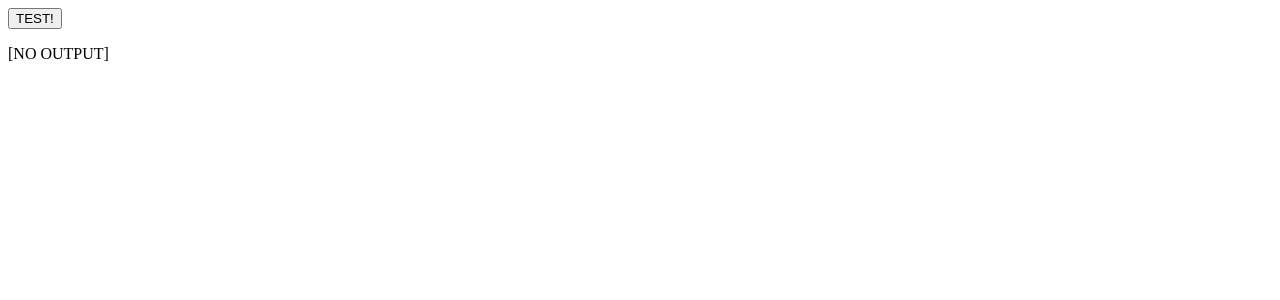
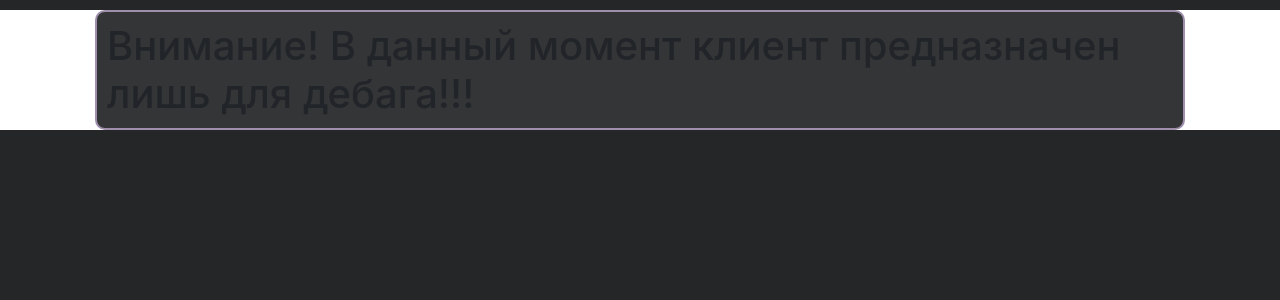
Before and after one commit to Minemaster656/MatrixAPI, a FastAPI app: page /client in a window 1280 px wide. Shown: the top 300 px of the page. Run offline with FastAPI, Linux system fonts and the light colour scheme; some libraries are stand-ins or nearby versions.

Commit message:
шизуем на фронтенде

```diff
--- a/requirements.txt
+++ b/requirements.txt
@@ -6,3 +6,4 @@ sqlalchemy
 alembic
 pgvector
 asyncio
+psycopg2-binary
--- a/routers/webclient.py
+++ b/routers/webclient.py
@@ -4,9 +4,12 @@ from fastapi import APIRouter, Depends
 
 router = APIRouter(prefix="")
 
+
 @router.get("/")
 def root():
     return FileResponse("templates/index.html")
+
+
 @router.get("/client")
 def client():
     return FileResponse("templates/client.html")
--- a/static/styles.css
+++ b/static/styles.css
@@ -1,14 +1,33 @@
-body{
-    text-align: center;
-    background: #00b7ff;
-    /* background: linear-gradient(135deg, rgba(0, 183, 255, 1) 0%, rgba(227, 84, 213, 1) 100%); */
-    background: linear-gradient(135deg, rgb(0, 95, 133) 0%, rgb(112, 42, 105) 100%);
-    background-attachment: fixed;
-    background-repeat: no-repeat;
-    color: rgb(190, 190, 190);
+:root {
+    --bgc: #252627;
+    --borgercolor: #9f8fac;
+    --borderradius: 10px;
+    --bordersize : 2px;
+    --bgc1: #343536;
+    --color: #bbc0ca;
+    --color-dark: #978f9e;
+    --color-link-1: #2d8ec7;
+    --color-link-2: #a72bc0;
+    --selection-color : #8aeef5;
 }
-.block{
-    background-color: rgb(49, 49, 49);
-    border: 2px solid gray;
-    border-radius: 10px;
+html {
+    color: var(--color);
+    background-color: var(--bgc);
 }
+a {
+    transition: all 0.5s ease-in-out;
+    color: var(--color-link-1);
+}
+a:visited {
+    color: var(--color-link-2);
+}
+a:hover {
+    text-shadow: 0px 0px 2px var(--color-link-1);
+    color: var(--color-link-1);
+}
+.panel {
+    background-color: var(--bgc1);
+    border-radius:var(--borderradius);
+    border: var(--bordersize) solid var(--borgercolor);
+
+}
--- a/templates/client.html
+++ b/templates/client.html
@@ -1,19 +1,23 @@
-<!DOCTYPE html>
+<!doctype html>
 <html lang="en">
-<head>
-    <meta charset="UTF-8">
-    <meta name="viewport" content="width=device-width, initial-scale=1.0">
-    <title>MatrixAPI :: Web client</title>
+  <head>
+    <title>MatrixAPI :: Web-Client</title>
+    <!-- Required meta tags -->
+    <meta charset="utf-8">
+    <meta name="viewport" content="width=device-width, initial-scale=1, shrink-to-fit=no">
+
+    <!-- Bootstrap CSS -->
+    <link rel="stylesheet" href="https://stackpath.bootstrapcdn.com/bootstrap/4.3.1/css/bootstrap.min.css" integrity="sha384-ggOyR0iXCbMQv3Xipma34MD+dH/1fQ784/j6cY/iJTQUOhcWr7x9JvoRxT2MZw1T" crossorigin="anonymous">
+    <link rel="stylesheet" href="/static/styles.css">
 </head>
-<body>
-    <button id="test-button">
-        TEST!
-    </button>
-    <p id="test-output">
-        [NO OUTPUT]
-    </p>
-    <script src="/static/client.js">
-
-    </script>
-</body>
+  <body>
+      <div class="container">
+        <h1 class="panel" style="margin: 10px; padding:10px;">Внимание! В данный момент клиент предназначен лишь для дебага!!!</h1>
+      </div>
+    <!-- Optional JavaScript -->
+    <!-- jQuery first, then Popper.js, then Bootstrap JS -->
+    <script src="https://code.jquery.com/jquery-3.3.1.slim.min.js" integrity="sha384-q8i/X+965DzO0rT7abK41JStQIAqVgRVzpbzo5smXKp4YfRvH+8abtTE1Pi6jizo" crossorigin="anonymous"></script>
+    <script src="https://cdnjs.cloudflare.com/ajax/libs/popper.js/1.14.7/umd/popper.min.js" integrity="sha384-UO2eT0CpHqdSJQ6hJty5KVphtPhzWj9WO1clHTMGa3JDZwrnQq4sF86dIHNDz0W1" crossorigin="anonymous"></script>
+    <script src="https://stackpath.bootstrapcdn.com/bootstrap/4.3.1/js/bootstrap.min.js" integrity="sha384-JjSmVgyd0p3pXB1rRibZUAYoIIy6OrQ6VrjIEaFf/nJGzIxFDsf4x0xIM+B07jRM" crossorigin="anonymous"></script>
+  </body>
 </html>
```
Also changed, not shown: static/client.js (+11 -13 lines), templates/index.html (+41 -10 lines), 1 other file.
